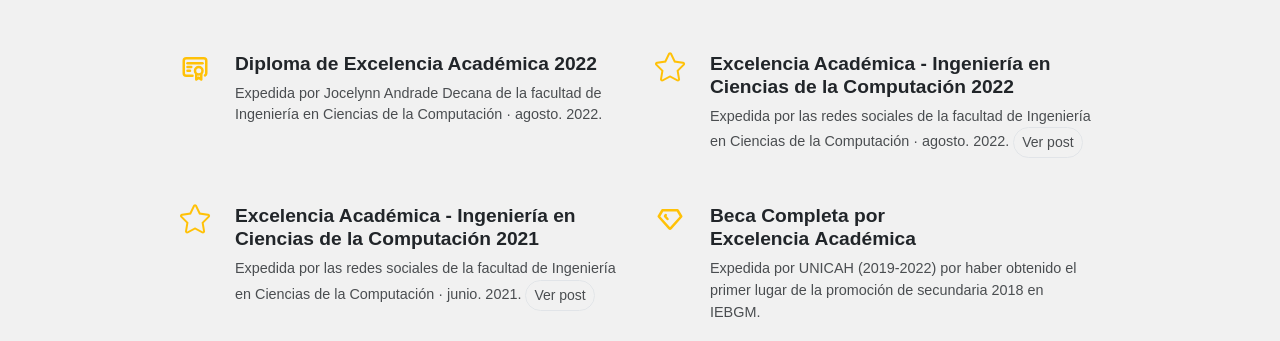
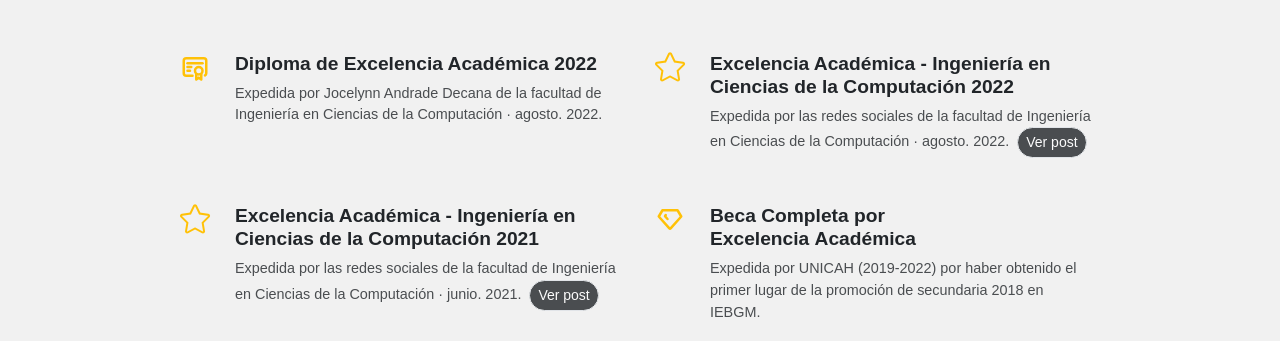
Before and after one commit to isinicolle/reconocimientosypremios, a plain HTML site: page index.html in a window 1280 px wide. Shown: the part 611-952 px from the top of the page. Drawn offline with Linux system fonts and the light colour scheme; some packages are replaced by stand-ins of ours; a script that the page names is missing; files whose address does not match are found by name; a web font is replaced by a local one.

Commit message:
arreglos en botones
arreglos en botones

```diff
--- a/index.html
+++ b/index.html
@@ -33,7 +33,7 @@
                 <ul class="navbar-nav ms-auto enlaces">
                     <li class="nav-item"><a class="nav-link active" href="index.html">Inicio</a></li>
                     <li class="nav-item"><a class="nav-link" href="blog-isiszapata.html">Blog</a></li>
-                    <li class="nav-item"><button class="btn btn-primary btn-sm switch" id="switch" type="button"><span><svg xmlns="http://www.w3.org/2000/svg" width="1em" height="1em" viewBox="0 0 24 24" stroke-width="2" stroke="currentColor" fill="none" stroke-linecap="round" stroke-linejoin="round" class="icon icon-tabler icon-tabler-sun fas fa-sun">
+                    <li class="nav-item"><button class="btn btn-sm switch" id="switch" type="button"><span><svg xmlns="http://www.w3.org/2000/svg" width="1em" height="1em" viewBox="0 0 24 24" stroke-width="2" stroke="currentColor" fill="none" stroke-linecap="round" stroke-linejoin="round" class="icon icon-tabler icon-tabler-sun fas fa-sun">
                                     <path stroke="none" d="M0 0h24v24H0z" fill="none"></path>
                                     <circle cx="12" cy="12" r="4"></circle>
                                     <path d="M3 12h1m8 -9v1m8 8h1m-9 8v1m-6.4 -15.4l.7 .7m12.1 -.7l-.7 .7m0 11.4l.7 .7m-12.1 -.7l-.7 .7"></path>
@@ -70,11 +70,11 @@
                     </div>
                     <div class="col-md-5 feature-box"><i class="icon-star icon" style="color: var(--bs-yellow);"></i>
                         <h4><strong>Excelencia Académica - Ingeniería en Ciencias de la Computación 2022</strong></h4>
-                        <p>Expedida por las redes sociales de la facultad de Ingeniería en Ciencias de la Computación · agosto. 2022.&nbsp;<a class="btn btn-outline-dark btn-sm border rounded-pill" role="button" href="#" target="_blank">Ver post</a>&nbsp;</p>
+                        <p>Expedida por las redes sociales de la facultad de Ingeniería en Ciencias de la Computación · agosto. 2022.&nbsp;&nbsp;<a class="btn btn-dark btn-sm border rounded-pill" role="button" href="#" target="_blank">Ver post</a>&nbsp;</p>
                     </div>
                     <div class="col-md-5 feature-box"><i class="icon-star icon" style="color: var(--bs-yellow);"></i>
                         <h4><strong>Excelencia Académica - Ingeniería en Ciencias de la Computación 2021</strong></h4>
-                        <p>Expedida por las redes sociales de la facultad de Ingeniería en Ciencias de la Computación · junio. 2021.&nbsp;<a class="btn btn-outline-dark btn-sm border rounded-pill" role="button" href="https://www.instagram.com/p/CQcU_e7L1SU/" target="_blank">Ver post</a>&nbsp;</p>
+                        <p>Expedida por las redes sociales de la facultad de Ingeniería en Ciencias de la Computación · junio. 2021.&nbsp;&nbsp;<a class="btn btn-dark btn-sm border rounded-pill" role="button" href="https://www.instagram.com/p/CQcU_e7L1SU/" target="_blank">Ver post</a></p>
                     </div>
                     <div class="col-md-5 feature-box"><svg xmlns="http://www.w3.org/2000/svg" width="1em" height="1em" viewBox="0 0 24 24" stroke-width="2" stroke="currentColor" fill="none" stroke-linecap="round" stroke-linejoin="round" class="icon icon-tabler icon-tabler-diamond icon" style="color: var(--bs-yellow);">
                             <path stroke="none" d="M0 0h24v24H0z" fill="none"></path>
```
Also changed, not shown: blog-isiszapata.html (+1 -1 lines).
